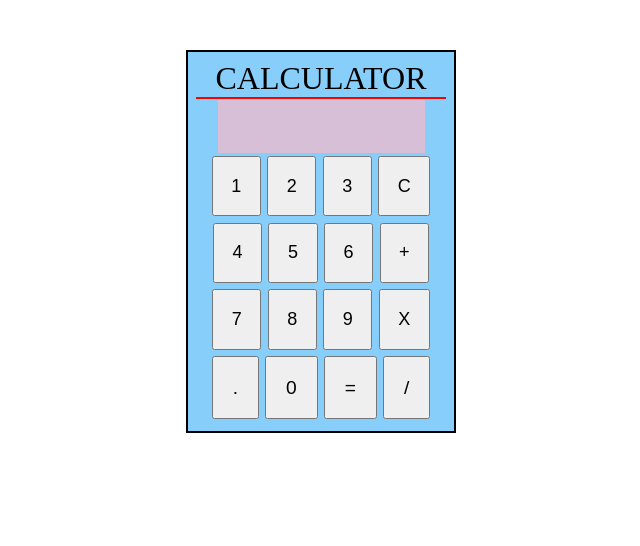
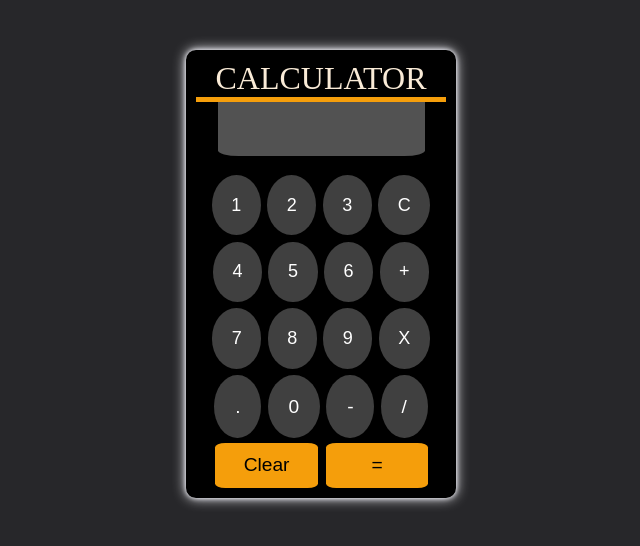
Before and after one commit to tanishk15sharma/calculator-reactjs, a React (Create React App) app: page / in a window 1280 px wide. Shown: the top 546 px of the page, without its empty margins (319-959 px from the left). Built offline with nearby package versions, Linux system fonts and the light colour scheme.

Commit message:
feat , styling added

```diff
--- a/src/App.css
+++ b/src/App.css
@@ -1,15 +1,23 @@
+body {
+  background-color: #27272a;
+}
+
 .container {
   text-align: center;
   border: 2px solid;
   max-width: 250px;
   margin: 50px auto;
   padding: 0.5rem;
-  background: lightskyblue;
+  background: black;
+  border-radius: 10px;
+
+  box-shadow: 0 0 13px ghostwhite, 0 0 5px ghostwhite;
 }
 .heading {
   font-size: 200%;
   font-family: cursive;
-  border-bottom: 2px solid red;
+  border-bottom: 5px solid #f59e0b;
+  color: antiquewhite;
   /* padding: 1rem; */
 }
 
@@ -21,12 +29,16 @@
   margin: 0 auto;
   display: block;
   border: transparent;
-  background-color: thistle;
+  background-color: #525252;
   /* border: 3px solid blue; */
   padding: 1rem;
   max-width: 70%;
   font-size: larger;
   cursor: pointer;
+  color: white;
+  margin-bottom: 1rem;
+  border-bottom-left-radius: 10%;
+  border-bottom-right-radius: 10%;
 }
 
 .rowcontainer {
@@ -48,8 +60,24 @@
   margin: 0.2rem;
   font-size: large;
   cursor: pointer;
+  background-color: #404040;
+  color: white;
+  border-radius: 100%;
+  border-color: transparent;
 }
 .last-row {
   font-size: larger;
   padding: 18.8px;
 }
+.action-btn {
+  padding: 0.7rem;
+  width: 41%;
+  margin-left: 0.3rem;
+  margin-right: 0.2rem;
+  margin-top: 0.1rem;
+  background-color: #f59e0b;
+  font-size: larger;
+  border-radius: 10%;
+  cursor: grab;
+  border: transparent;
+}
--- a/src/App.js
+++ b/src/App.js
@@ -18,6 +18,10 @@ function App() {
     } catch (error) {
       setValue("Error");
     }
+  };
+
+  const clearField = () => {
+    setValue("");
   };
 
   return (
@@ -157,11 +161,11 @@ function App() {
         </div>
         <div className="row1 ">
           <button
-            onClick={() => calculateValue()}
-            value="="
+            onClick={(e) => setValue(value + e.target.value)}
+            value="-"
             className="btn-field  last-row"
           >
-            =
+            -
           </button>
         </div>
         <div className="row1     ">
@@ -173,6 +177,13 @@ function App() {
             /
           </button>
         </div>
+
+        <button className="action-btn" onClick={clearField}>
+          Clear
+        </button>
+        <button className="action-btn" onClick={calculateValue}>
+          =
+        </button>
       </div>
     </div>
   );
```
